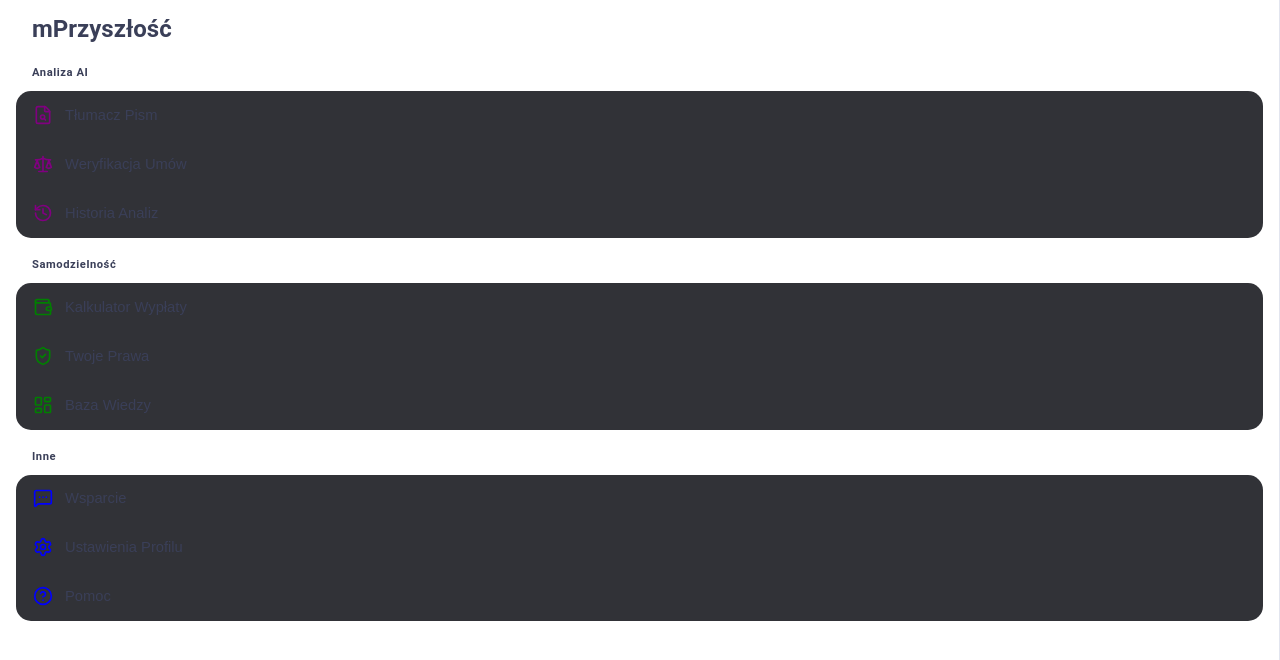
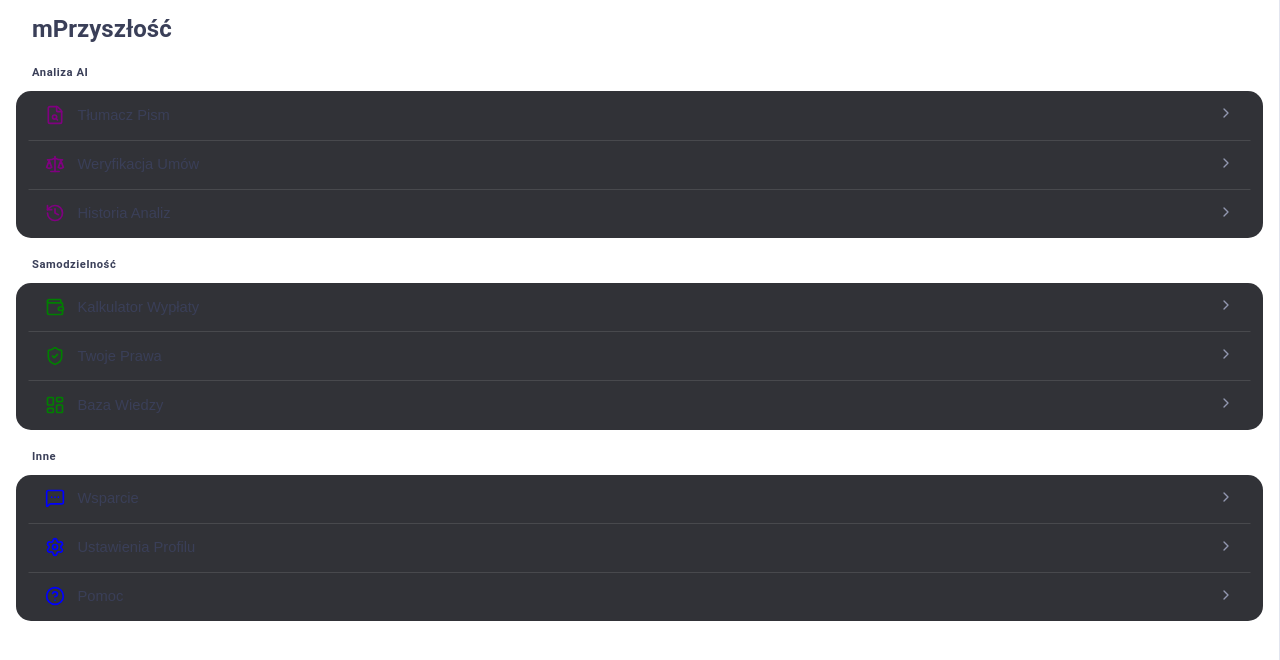
Before and after one commit to Dzanoo/Hackcarpathia, a Next.js app in the folder frontend/: page / in a window 1280 px wide. Shown: the top 660 px of the page. Built offline with nearby package versions, Linux system fonts and the light colour scheme.

Commit message:
css button border change, added new color variable, added new service button with chevron icon

```diff
--- a/frontend/app/globals.css
+++ b/frontend/app/globals.css
@@ -112,11 +112,12 @@ body {
 .service-button {
   display: flex;
   align-items: center;
-  width: 100%; /* Pełna szerokość na mobile */
+  width: 98%;
+  margin: auto;
   gap: 12px;
   padding: 0.85rem 1rem;
   border: 1px solid transparent;
-  border-radius: 12px;
+  border-top: 1px solid #48494d;
   background-color: transparent;
   color: var(--service-text);
   cursor: pointer;
--- a/frontend/components/menus/ServiceButton.tsx
+++ b/frontend/components/menus/ServiceButton.tsx
@@ -2,6 +2,7 @@
 
 import { useRouter, usePathname } from "next/navigation";
 import { ReactNode } from "react";
+import { ChevronRight } from "lucide-react";
 
 interface ServiceButtonProps {
   icon: ReactNode;
@@ -22,6 +23,10 @@ export default function ServiceButton({ icon, label, href, badge }: ServiceButto
       <span className="service-label">
         {label.replace("_", " ")} {/* Zamiana dashboard_analytics na Dashboard Analytics */}
       </span>
+
+      <div className="service-chevron">
+        <ChevronRight size={16} color="#9298b0" />
+      </div>
     </button>
   );
 }
```
